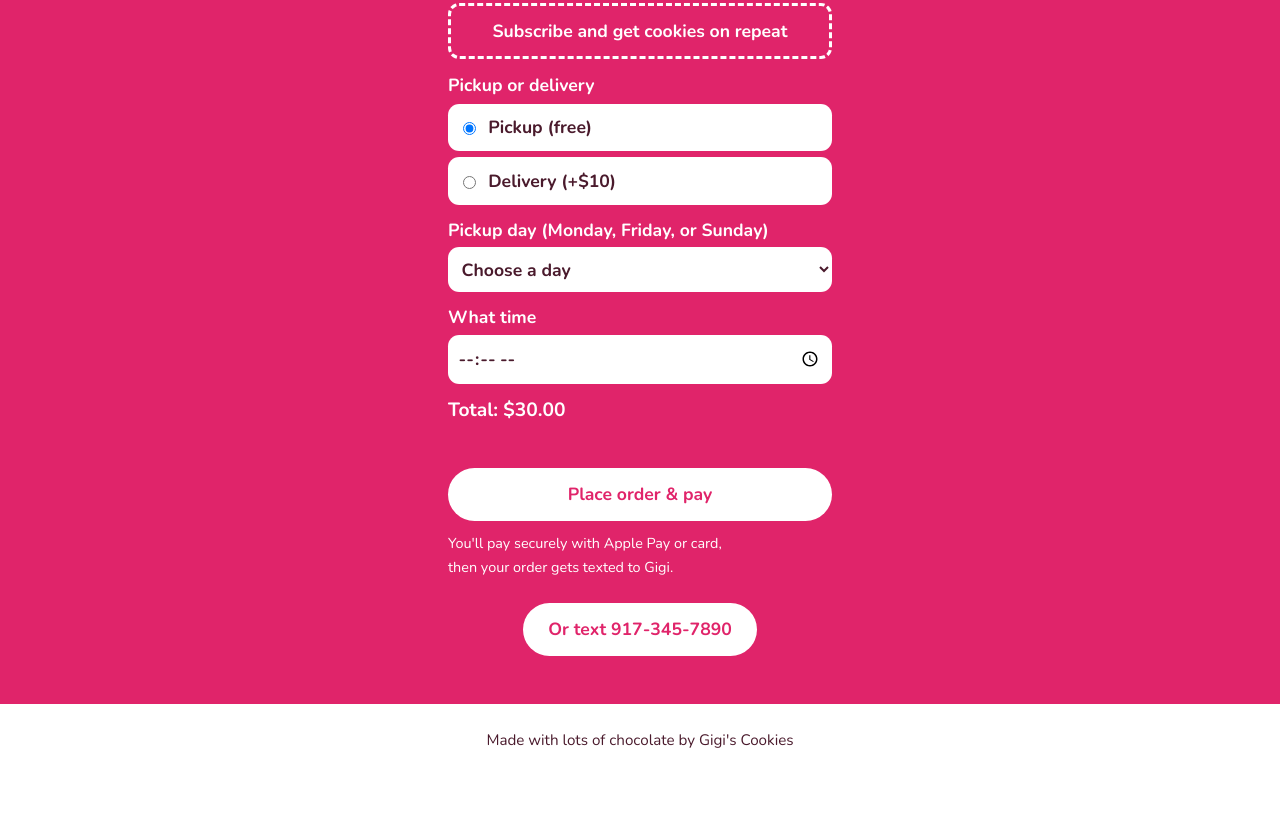
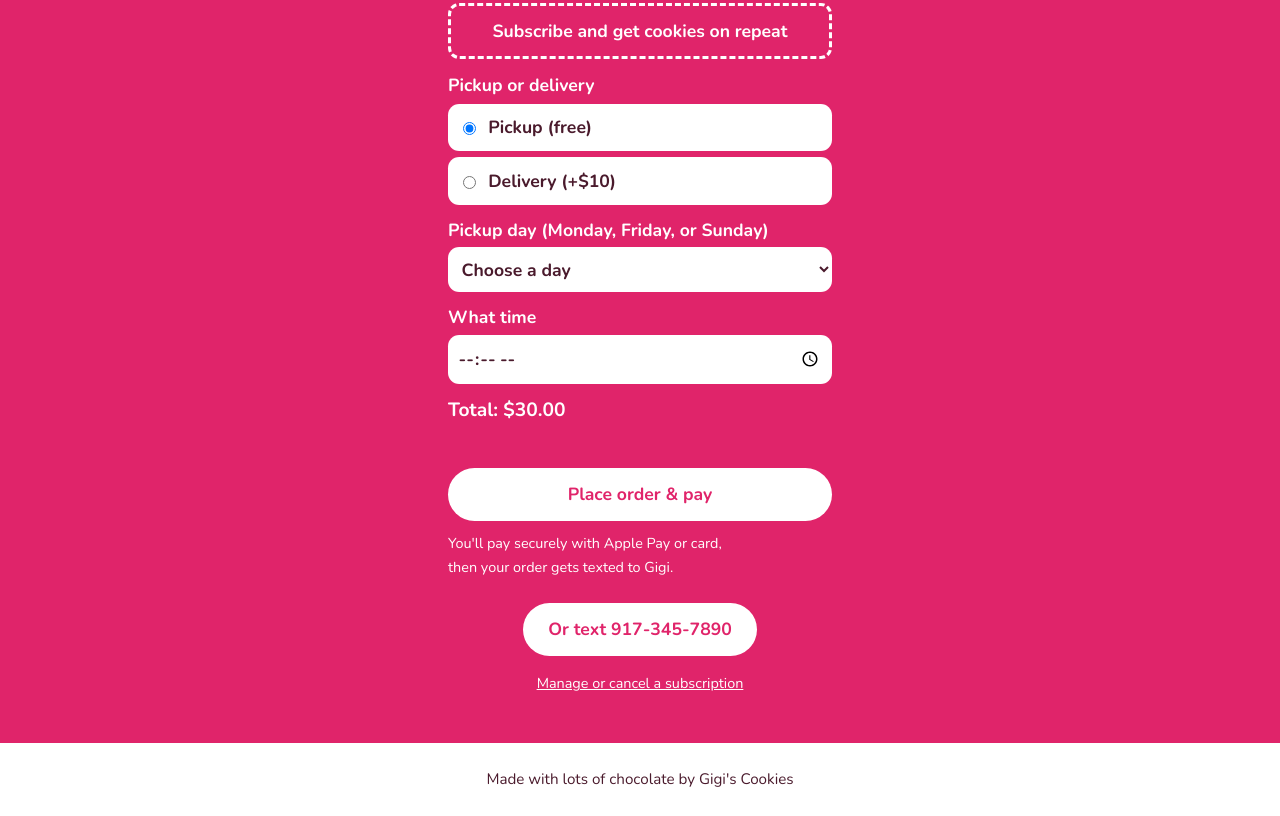
Before and after one commit to gigiscookies/gigis-cookies, a plain HTML site: page index.html in a window 1280 px wide. Shown: the part 1897-2713 px from the top of the page. Before the commit the page ends 2674 px from the top, so only its background shows below. Drawn offline with nearby package versions, Linux system fonts and the light colour scheme.

Commit message:
Connect subscriptions to Stripe
- Fill in the 12 recurring payment links
- Add the customer portal link for managing or cancelling
- README describes the finished setup

```diff
--- a/index.html
+++ b/index.html
@@ -202,29 +202,27 @@ footer { text-align: center; padding: 1.5rem; font-size: .95rem; }
     }
   };
 
-  // Subscriptions: TO DO IN STRIPE, then paste the links here.
-  // Each "" needs a Stripe payment link for a RECURRING price that bills every week, every 2 weeks or every 4 weeks.
-  // The amount must match the price list (plus the delivery fee for the delivery links), and each
-  // link should send the customer back to this site with ?paid=1 after paying, like the links above.
-  // While a link is still "", choosing that subscription shows "Subscriptions aren't open yet"
-  // instead of taking payment. The sizes listed here are the only ones offered as a subscription.
+  // Subscriptions: one recurring Stripe payment link per schedule, method and size. Don't remove them.
+  // The amount is set in Stripe and must match the price list (plus the delivery fee for delivery),
+  // and each link sends the customer back to this site with ?paid=1 after paying.
+  // The sizes listed here are the only ones offered as a subscription. If a link is ever left as "",
+  // choosing that subscription shows "Subscriptions aren't open yet" instead of taking payment.
   var SUBSCRIPTION_LINKS = {
     1: {                                   // every week
-      pickup:   { 12: "", 24: "" },
-      delivery: { 12: "", 24: "" }
+      pickup:   { 12: "https://buy.stripe.com/8x24gt6vj2xfcW9cwKawo0a", 24: "https://buy.stripe.com/8x2bIVf1Pb3L9JX40eawo0b" },
+      delivery: { 12: "https://buy.stripe.com/28E8wJf1Pb3L09ncwKawo0c", 24: "https://buy.stripe.com/cNidR36vj1tb2hvfIWawo0d" }
     },
-    2: {                                  // every 2 weeks
-      pickup:   { 12: "", 24: "" },
-      delivery: { 12: "", 24: "" }
+    2: {                                   // every 2 weeks
+      pickup:   { 12: "https://buy.stripe.com/7sY8wJ8Drb3L7BPfIWawo0e", 24: "https://buy.stripe.com/7sY28l3j7b3Lf4haoCawo0f" },
+      delivery: { 12: "https://buy.stripe.com/6oUeV706V1tbaO1dAOawo0g", 24: "https://buy.stripe.com/8x2bIVaLz0p77BP68mawo0h" }
     },
     4: {                                   // every 4 weeks
-      pickup:   { 12: "", 24: "" },
-      delivery: { 12: "", 24: "" }
+      pickup:   { 12: "https://buy.stripe.com/eVq14h06V1tbg8laoCawo0i", 24: "https://buy.stripe.com/cNifZbdXL1tb1dr68mawo0j" },
+      delivery: { 12: "https://buy.stripe.com/bJe7sF06Vc7P09n54iawo0k", 24: "https://buy.stripe.com/bJeaER06VdbT6xL2Waawo0l" }
     }
   };
-  // TO DO IN STRIPE: the customer portal link, where subscribers update their card or cancel.
-  // While this is "", the "Manage or cancel a subscription" link stays hidden.
-  var MANAGE_LINK = "";
+  // Stripe customer portal, where subscribers update their card or cancel.
+  var MANAGE_LINK = "https://billing.stripe.com/p/login/5kQ6oB6vj7Rz7BP54iawo00";
   // Set to false to hide the Subscribe button from customers (for example, until Stripe is ready).
   var SHOW_SUBSCRIPTION = true;
 
@@ -361,7 +359,7 @@ footer { text-align: center; padding: 1.5rem; font-size: .95rem; }
     var days = isDelivery() ? "Monday or Friday, 9 AM to 2 PM" : "Monday, Friday, or Sunday";
     byId("odlab").textContent = (repeat ? "First " + what : what.charAt(0).toUpperCase() + what.slice(1)) + " day (" + days + ")";
     byId("ofreqnote").textContent = "Your cookies repeat " + repeatText() + ", on the same weekday and time as your first " + what +
-      ". Your card is charged today and then " + repeatText() + ". To skip, pause or cancel, just text Gigi.";
+      ". Your card is charged today and then " + repeatText() + ". To skip or pause, text Gigi. You can cancel anytime with the link at the bottom of this form.";
     byId("osubmit").textContent = repeat ? "Subscribe & pay" : "Place order & pay";
     showTotal();
   }
```
Also changed, not shown: README.md.
